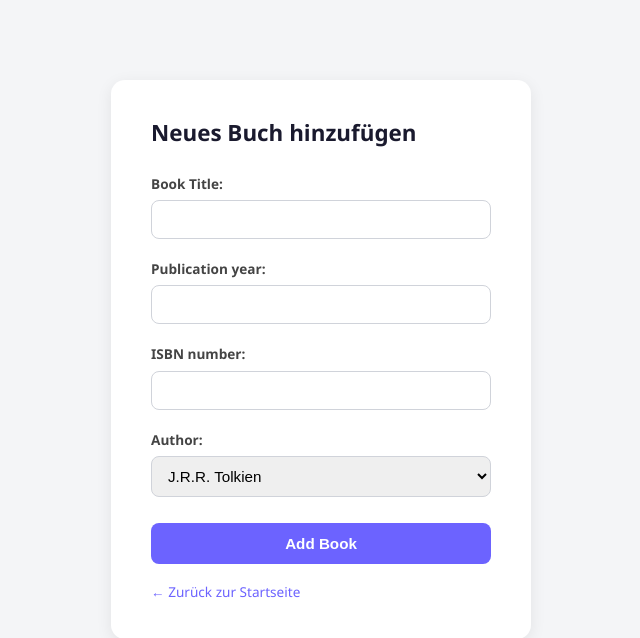
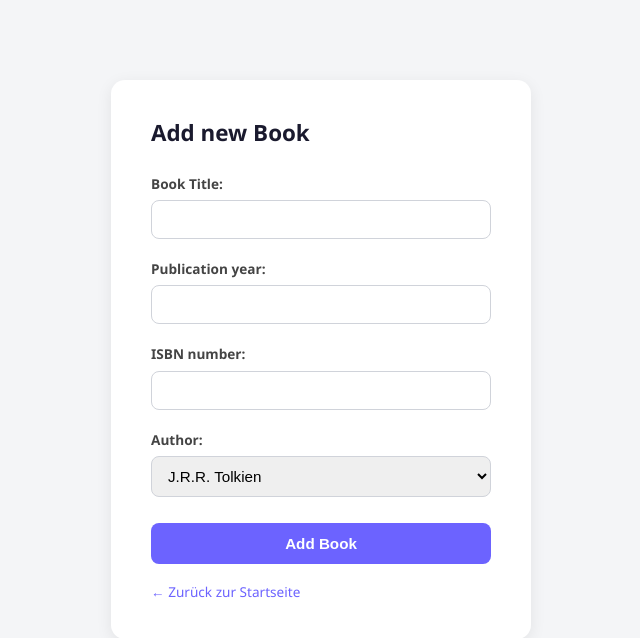
Before and after one commit to eugenstefke/book_alchemy, a Flask app: template templates/add_book.html in a window 1280 px wide. Shown: the top 638 px of the page, without its empty margins (319-959 px from the left). Run offline with Flask 3, Linux system fonts and the light colour scheme; the template is opened without the code that fills it: values that come from a table or form of the project are taken from there, others are empty.

Commit message:
minor adjustments

```diff
--- a/app.py
+++ b/app.py
@@ -79,7 +79,7 @@ def add_book():
       db.session.rollback()
       message = f"Error: {e}"
 
-    return render_template('add_book.html', message=message, authors=authors)
+  return render_template('add_book.html', message=message, authors=authors)
 
 @app.route("/", methods=['GET'])
 def home():
--- a/templates/add_book.html
+++ b/templates/add_book.html
@@ -10,7 +10,7 @@
   <body>
     <div class="form-page">
       <div class="form-card">
-        <h1>Neues Buch hinzufügen</h1>
+        <h1>Add new Book</h1>
 
         <form action="/add_book" method="POST">
           <div class="field">
```
Also changed, not shown: data/library.sqlite.
